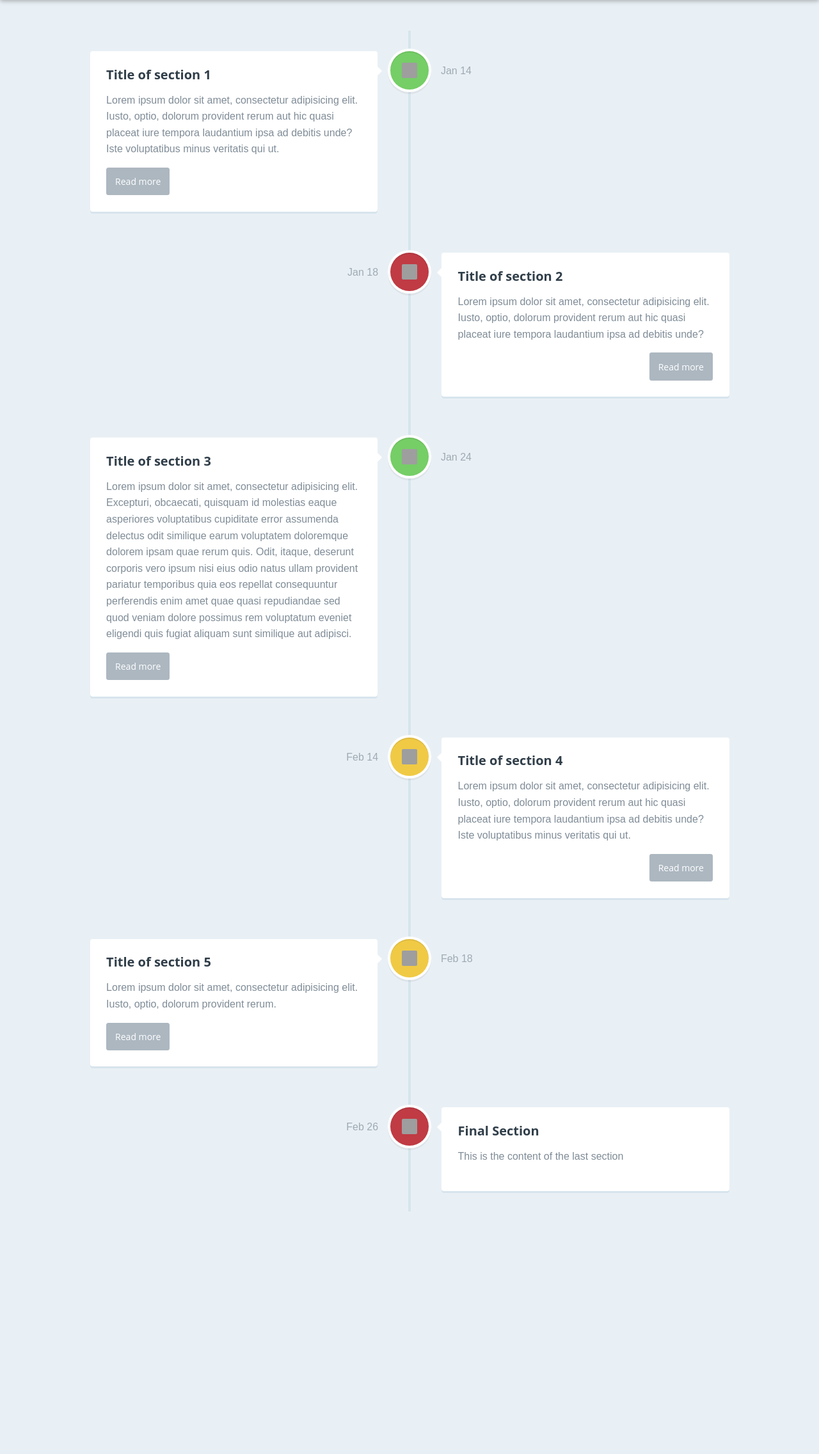
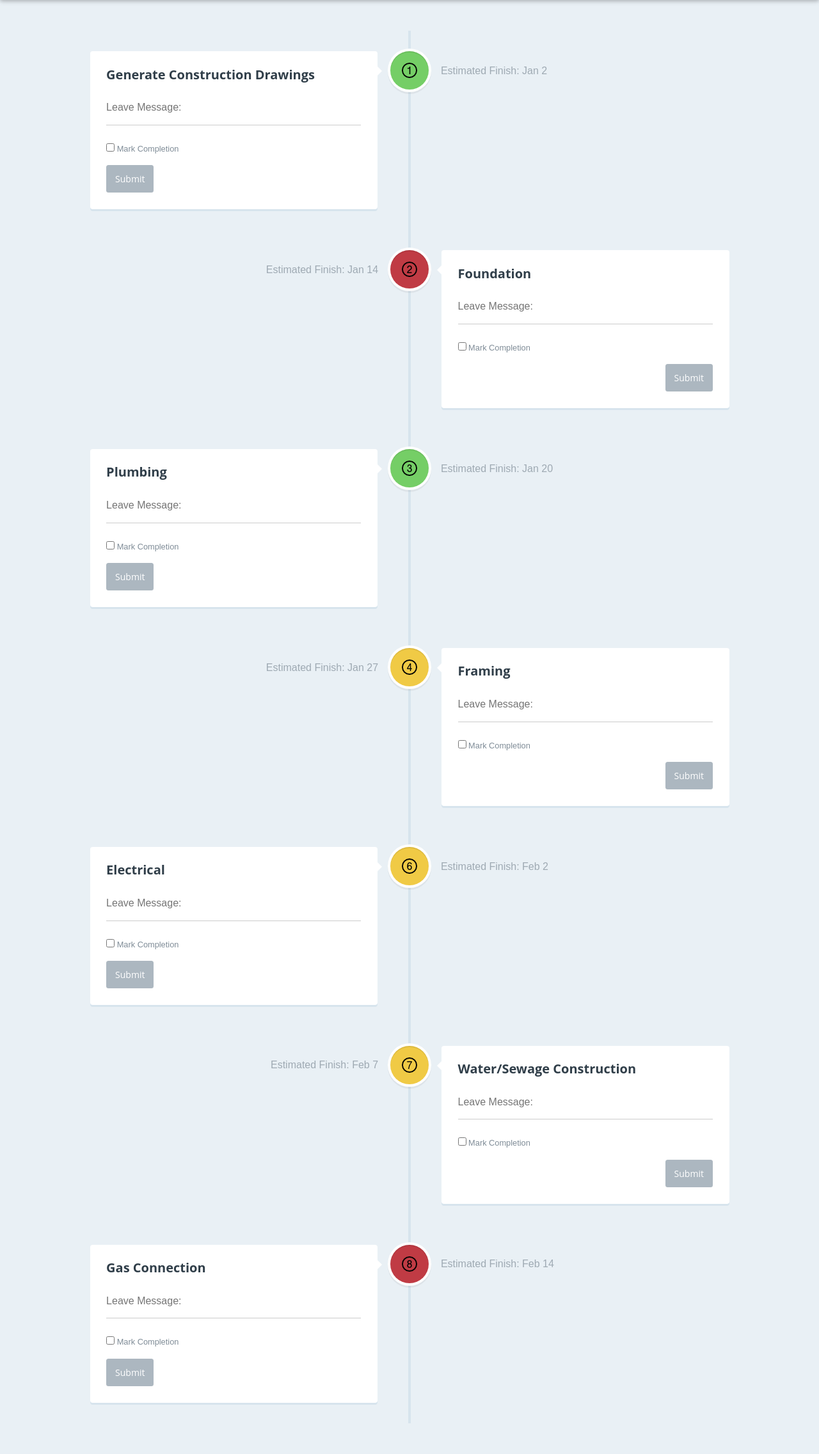
Before and after one commit to ccates1/EasyBuild, a PHP site: page /session.php in a window 1280 px wide. Shown: the part 72-2345 px from the top of the page at 64% size. Before the commit the page ends 1966 px from the top, so only its background shows below. Run offline with PHP 8.4, Linux system fonts and the light colour scheme; the visitor is signed in with stand-in values (Sample User, id 1); grey boxes are pictures that could not be loaded.

Commit message:
UI views for client tomorrow.

```diff
--- a/www/login.php
+++ b/www/login.php
@@ -17,16 +17,14 @@
       if(mysqli_num_rows($query) != 0) {
         while($row = mysqli_fetch_array($query)) {
           $dbusername = $row['username'];
-          echo("<script>console.log('PHP: ".$dbusername."');</script>");
-
-          $dbpassword = $row['password'];
+          $dbid = $row['id'];
           $dbtype = $row['type'];
         }
         if($username == $dbusername) {
           if($password == $dbpassword) {
             $_SESSION['user_type'] = $dbtype;
             $_SESSION['username'] = $username;
-            $_SESSION['password'] = $password;
+            $_SESSION['user_id'] = $dbid;
             header('location: home.php');
           } else {
             $errors[] = "Invalid password!";
--- a/www/session.php
+++ b/www/session.php
@@ -16,78 +16,183 @@ if (empty($_SESSION['username'])) {
       <section id="cd-timeline" class="cd-container">
         <div class="cd-timeline-block">
           <div class="cd-timeline-img cd-picture">
-            <img src="img/cd-icon-picture.svg" alt="Picture">
+            <img src="png/1.png" alt="">
           </div> <!-- cd-timeline-img -->
 
           <div class="cd-timeline-content">
-            <h2>Title of section 1</h2>
-            <p>Lorem ipsum dolor sit amet, consectetur adipisicing elit. Iusto, optio, dolorum provident rerum aut hic quasi placeat iure tempora laudantium ipsa ad debitis unde? Iste voluptatibus minus veritatis qui ut.</p>
-            <a href="#0" class="cd-read-more">Read more</a>
-            <span class="cd-date">Jan 14</span>
+            <h2>Generate Construction Drawings</h2>
+            <p>
+              <form>
+                <div class="md-form">
+                  <input type="text" class="form-control" id="1-message" />
+                  <label for="1-message">Leave Message:</label>
+                </div>
+                <div class="form-check">
+                  <label class="form-check-label">
+                    <input class="form-check-input" type="checkbox" />
+                    Mark Completion
+                  </label>
+                </div>
+              </form>
+            </p>
+            <a href="#0" class="cd-read-more btn-info">Submit</a>
+            <span class="cd-date">Estimated Finish: Jan 2</span>
           </div> <!-- cd-timeline-content -->
         </div> <!-- cd-timeline-block -->
 
         <div class="cd-timeline-block">
           <div class="cd-timeline-img cd-movie">
-            <img src="img/cd-icon-movie.svg" alt="Movie">
+            <img src="png/2.png" alt="">
           </div> <!-- cd-timeline-img -->
 
           <div class="cd-timeline-content">
-            <h2>Title of section 2</h2>
-            <p>Lorem ipsum dolor sit amet, consectetur adipisicing elit. Iusto, optio, dolorum provident rerum aut hic quasi placeat iure tempora laudantium ipsa ad debitis unde?</p>
-            <a href="#0" class="cd-read-more">Read more</a>
-            <span class="cd-date">Jan 18</span>
+            <h2>Foundation</h2>
+            <p>
+              <form>
+                <div class="md-form">
+                  <input type="text" class="form-control" id="1-message" />
+                  <label for="1-message">Leave Message:</label>
+                </div>
+                <div class="form-check">
+                  <label class="form-check-label">
+                    <input class="form-check-input" type="checkbox" />
+                    Mark Completion
+                  </label>
+                </div>
+              </form>
+            </p>
+            <a href="#0" class="cd-read-more btn-info">Submit</a>
+            <span class="cd-date">Estimated Finish: Jan 14</span>
           </div> <!-- cd-timeline-content -->
         </div> <!-- cd-timeline-block -->
 
         <div class="cd-timeline-block">
           <div class="cd-timeline-img cd-picture">
-            <img src="img/cd-icon-picture.svg" alt="Picture">
+            <img src="png/3.png" alt="">
           </div> <!-- cd-timeline-img -->
 
           <div class="cd-timeline-content">
-            <h2>Title of section 3</h2>
-            <p>Lorem ipsum dolor sit amet, consectetur adipisicing elit. Excepturi, obcaecati, quisquam id molestias eaque asperiores voluptatibus cupiditate error assumenda delectus odit similique earum voluptatem doloremque dolorem ipsam quae rerum quis. Odit, itaque, deserunt corporis vero ipsum nisi eius odio natus ullam provident pariatur temporibus quia eos repellat consequuntur perferendis enim amet quae quasi repudiandae sed quod veniam dolore possimus rem voluptatum eveniet eligendi quis fugiat aliquam sunt similique aut adipisci.</p>
-            <a href="#0" class="cd-read-more">Read more</a>
-            <span class="cd-date">Jan 24</span>
+            <h2>Plumbing</h2>
+            <p>
+              <form>
+                <div class="md-form">
+                  <input type="text" class="form-control" id="1-message" />
+                  <label for="1-message">Leave Message:</label>
+                </div>
+                <div class="form-check">
+                  <label class="form-check-label">
+                    <input class="form-check-input" type="checkbox" />
+                    Mark Completion
+                  </label>
+                </div>
+              </form>
+            </p>
+            <a href="#0" class="cd-read-more btn-info">Submit</a>
+            <span class="cd-date">Estimated Finish: Jan 20</span>
           </div> <!-- cd-timeline-content -->
         </div> <!-- cd-timeline-block -->
 
         <div class="cd-timeline-block">
           <div class="cd-timeline-img cd-location">
-            <img src="img/cd-icon-location.svg" alt="Location">
+            <img src="png/4.png" alt="">
           </div> <!-- cd-timeline-img -->
 
           <div class="cd-timeline-content">
-            <h2>Title of section 4</h2>
-            <p>Lorem ipsum dolor sit amet, consectetur adipisicing elit. Iusto, optio, dolorum provident rerum aut hic quasi placeat iure tempora laudantium ipsa ad debitis unde? Iste voluptatibus minus veritatis qui ut.</p>
-            <a href="#0" class="cd-read-more">Read more</a>
-            <span class="cd-date">Feb 14</span>
+            <h2>Framing</h2>
+            <p>
+              <form>
+                <div class="md-form">
+                  <input type="text" class="form-control" id="1-message" />
+                  <label for="1-message">Leave Message:</label>
+                </div>
+                <div class="form-check">
+                  <label class="form-check-label">
+                    <input class="form-check-input" type="checkbox" />
+                    Mark Completion
+                  </label>
+                </div>
+              </form>
+            </p>
+            <a href="#0" class="cd-read-more btn-info">Submit</a>
+            <span class="cd-date">Estimated Finish: Jan 27</span>
           </div> <!-- cd-timeline-content -->
         </div> <!-- cd-timeline-block -->
 
         <div class="cd-timeline-block">
           <div class="cd-timeline-img cd-location">
-            <img src="img/cd-icon-location.svg" alt="Location">
+            <img src="png/6.png" alt="">
           </div> <!-- cd-timeline-img -->
 
           <div class="cd-timeline-content">
-            <h2>Title of section 5</h2>
-            <p>Lorem ipsum dolor sit amet, consectetur adipisicing elit. Iusto, optio, dolorum provident rerum.</p>
-            <a href="#0" class="cd-read-more">Read more</a>
-            <span class="cd-date">Feb 18</span>
+            <h2>Electrical</h2>
+            <p>
+              <form>
+                <div class="md-form">
+                  <input type="text" class="form-control" id="1-message" />
+                  <label for="1-message">Leave Message:</label>
+                </div>
+                <div class="form-check">
+                  <label class="form-check-label">
+                    <input class="form-check-input" type="checkbox" />
+                    Mark Completion
+                  </label>
+                </div>
+              </form>
+            </p>
+            <a href="#0" class="cd-read-more btn-info">Submit</a>
+            <span class="cd-date">Estimated Finish: Feb 2</span>
+          </div> <!-- cd-timeline-content -->
+        </div> <!-- cd-timeline-block -->
+
+        <div class="cd-timeline-block">
+          <div class="cd-timeline-img cd-location">
+            <img src="png/7.png" alt="">
+          </div> <!-- cd-timeline-img -->
+
+          <div class="cd-timeline-content">
+            <h2>Water/Sewage Construction</h2>
+            <p>
+              <form>
+                <div class="md-form">
+                  <input type="text" class="form-control" id="1-message" />
+                  <label for="1-message">Leave Message:</label>
+                </div>
+                <div class="form-check">
+                  <label class="form-check-label">
+                    <input class="form-check-input" type="checkbox" />
+                    Mark Completion
+                  </label>
+                </div>
+              </form>
+            </p>
+            <a href="#0" class="cd-read-more btn-info">Submit</a>
+            <span class="cd-date">Estimated Finish: Feb 7</span>
           </div> <!-- cd-timeline-content -->
         </div> <!-- cd-timeline-block -->
 
         <div class="cd-timeline-block">
           <div class="cd-timeline-img cd-movie">
-            <img src="img/cd-icon-movie.svg" alt="Movie">
+            <img src="png/8.png" alt="">
           </div> <!-- cd-timeline-img -->
 
           <div class="cd-timeline-content">
-            <h2>Final Section</h2>
-            <p>This is the content of the last section</p>
-            <span class="cd-date">Feb 26</span>
+            <h2>Gas Connection</h2>
+            <p>
+              <form>
+                <div class="md-form">
+                  <input type="text" class="form-control" id="1-message" />
+                  <label for="1-message">Leave Message:</label>
+                </div>
+                <div class="form-check">
+                  <label class="form-check-label">
+                    <input class="form-check-input" type="checkbox" />
+                    Mark Completion
+                  </label>
+                </div>
+              </form>
+            </p>
+            <a href="#0" class="cd-read-more btn-info">Submit</a>
+            <span class="cd-date">Estimated Finish: Feb 14</span>
           </div> <!-- cd-timeline-content -->
         </div> <!-- cd-timeline-block -->
       </section> <!-- cd-timeline -->
```
Also changed, not shown: www/connect.php (+33 -4 lines), www/png/1.png (added), www/png/2.png (added), www/png/3.png (added), www/png/4.png (added), www/png/5.png (added), www/png/6.png (added), www/png/7.png (added), www/png/8.png (added), www/png/9.png (added).
